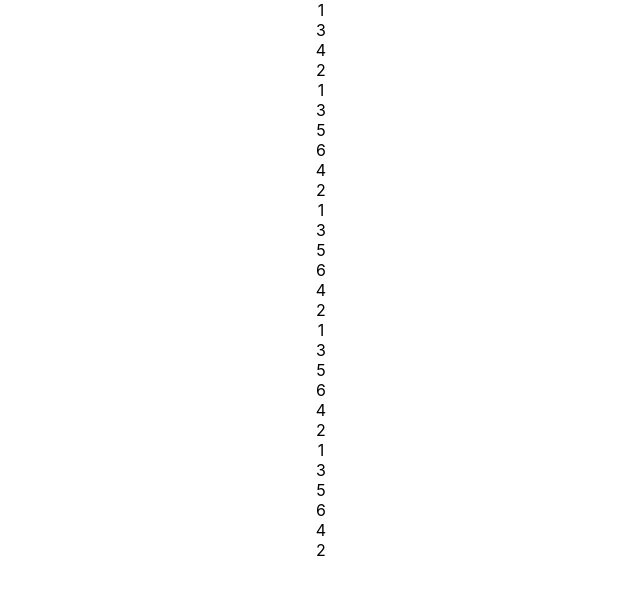
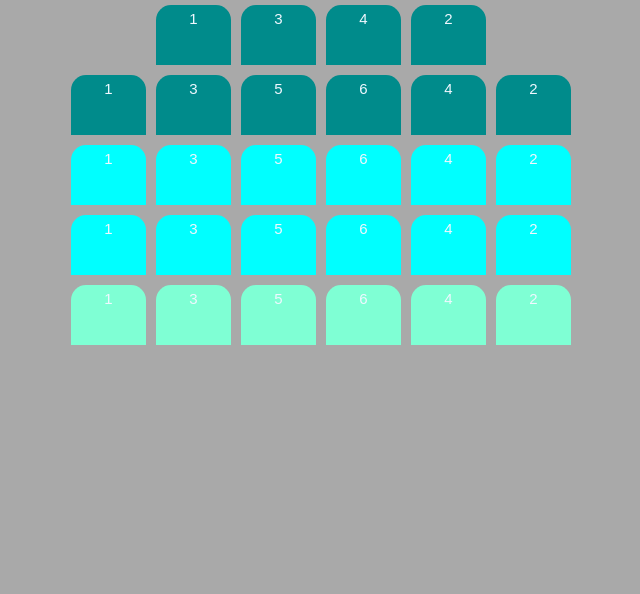
Before and after one commit to deepali-02/Theater-seating-layout, a React (Create React App) app: page /mainHall in a window 1280 px wide. Shown: the top 594 px of the page, without its empty margins (319-959 px from the left). Built offline with nearby package versions, Linux system fonts and the light colour scheme.

Commit message:
added styles for each class

```diff
--- a/src/index.css
+++ b/src/index.css
@@ -1,13 +1,121 @@
+/* *{
+  background-color: #a09af1;
+} */
 body {
+  background-color: darkgrey  ;
   margin: 0;
-  font-family: -apple-system, BlinkMacSystemFont, 'Segoe UI', 'Roboto', 'Oxygen',
-    'Ubuntu', 'Cantarell', 'Fira Sans', 'Droid Sans', 'Helvetica Neue',
-    sans-serif;
-  -webkit-font-smoothing: antialiased;
-  -moz-osx-font-smoothing: grayscale;
+  font-family: Arial, Helvetica, sans-serif;
+  text-align: center;
 }
 
-code {
-  font-family: source-code-pro, Menlo, Monaco, Consolas, 'Courier New',
-    monospace;
+.section-container {
+  margin: 20px 0;
+  box-sizing: border-box;
+
+  justify-content: center;
+  align-items: center;
 }
+
+.section-container select,input {
+  background-color: #fff;
+  border: 0;
+  border-radius: 5px;
+  font-size: 16px;
+  margin-left: 10px;
+  margin-bottom: 10px;
+  padding: 5px 15px 5px 15px;
+  -moz-appearance: none;
+  -webkit-appearance: none;
+  appearance: none;
+
+}
+
+.screen {
+  background-color: rgb(14, 12, 12);
+  height: 150px;
+  width: 50%;
+  /* margin-top: 5%; */
+  margin-left: 50%;
+  margin-right: 50%;
+  transform: rotateX(-45deg);
+  box-shadow: 0 10px 10px 10px rgb(97, 116, 224);
+}
+.scontainer {
+  display: flex;
+  justify-content: center;
+  align-items: center;
+  flex-direction: column;
+  perspective: 1000px;
+  margin-bottom: 30px;
+}
+
+.showcase {
+  background: rgba(0, 0, 0, 0.1);
+  padding: 5px 10px;
+  margin-top: 5%;
+  margin-left: 40%;
+  border-radius: 5px;
+  color: #777;
+  width: 400px;
+  height: 50px;
+  list-style-type: none;
+  display: flex;
+  justify-content: space-between;
+  align-items: center;
+}
+
+.showcase li {
+  display: flex;
+  align-items: center;
+  justify-content: center;
+  margin: 0 10px;
+}
+.showcase li small {
+  margin-left: 2px;
+}
+
+.row {
+  display: flex;
+}
+
+
+.seat {
+  /* background-color: #444451; */
+  height: 50px;
+  width: 65px;
+  color: aliceblue;
+  margin: 5px;
+  font-size: 15px;
+  text-align: center;
+  border-top-left-radius: 15px;
+  border-top-right-radius: 15px;
+}
+
+.rank1:not(.sold):hover {
+  cursor: pointer;
+  transform: scale(1.2);
+}
+
+.rank1 {
+  margin: 5px;
+  width: auto;
+  border-top-left-radius: 15px;
+  border-top-right-radius: 15px;
+  background-color: darkcyan;
+}
+
+.rank2 {
+  margin: 5px;
+  width: auto;
+  border-top-left-radius: 15px;
+  border-top-right-radius: 15px;
+  background-color: aqua;
+}
+
+.rank3 {
+  margin: 5px;
+  width: auto;
+  border-top-left-radius: 15px;
+  border-top-right-radius: 15px;
+  background-color: aquamarine;
+}
```
